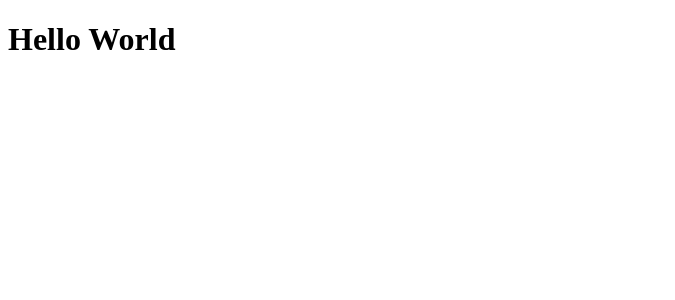
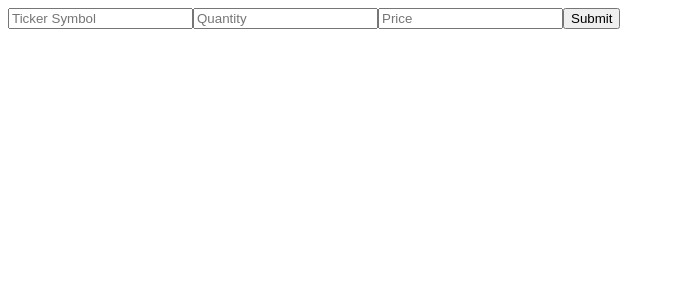
Before and after one commit to sauravdhakal12/portfolio_frontend, a React (Vite) app: page / in a window 1280 px wide. Shown: the top 300 px of the page, without its empty margins (0-675 px from the left). Built offline with nearby package versions, Linux system fonts and the light colour scheme.

Commit message:
#2: Added input field for symbol, quantity and price

```diff
--- a/src/App.jsx
+++ b/src/App.jsx
@@ -1,7 +1,81 @@
+import { useState } from "react";
+
+const global = [];
+
 const App = () => {
+  const [stockTickerSymbol, setStockTickerSymbol] = useState("");
+  const [stockQuantity, setStockQuantity] = useState("");
+  const [stockPrice, setStockPrice] = useState("");
+
+  // Allow input field to be updated
+  const handleStockTickerSymbol = (event) => {
+    setStockTickerSymbol(event.target.value);
+  }
+
+  const handleStockQuantity = (event) => {
+    setStockQuantity(event.target.value);
+  }
+
+  const handleStockPrice = (event) => {
+    setStockPrice(event.target.value);
+  }
+
+  const handleSubmit = (event) => {
+    event.preventDefault();
+    const ts = event.target[0].value;
+    const qt = event.target[1].value;
+    const pr = event.target[2].value;
+
+    if(!ts || !qt || !pr){
+    // todo: Notification of faliure
+      alert("Empty field not allowed");
+      return;
+    }
+
+    const newData = {
+      "tickerSymbol" : ts,
+      "quantity": qt,
+      "price": pr
+    };
+
+    global.push(newData);
+
+    // todo: Notification of success
+    setStockTickerSymbol("");
+    setStockPrice("");
+    setStockQuantity("");
+  }
+
   return (
     <div>
-      <h1>Hello World</h1>
+      <form onSubmit={handleSubmit}>
+
+        {/*Ticker Symbol*/}
+        <input
+          type="text"
+          value={stockTickerSymbol}
+          onChange={handleStockTickerSymbol}
+          placeholder="Ticker Symbol"
+        />
+
+        {/*Stock Quantity*/}
+        <input
+          type="number"
+          value = {stockQuantity}
+          onChange={handleStockQuantity}
+          placeholder="Quantity"
+        />
+
+        {/*Stock Price*/}
+        <input
+          type="text"
+          value = {stockPrice}
+          onChange={handleStockPrice}
+          placeholder="Price"
+        />
+
+        <input type="submit" />
+      </form>
     </div>
   );
 };
```
